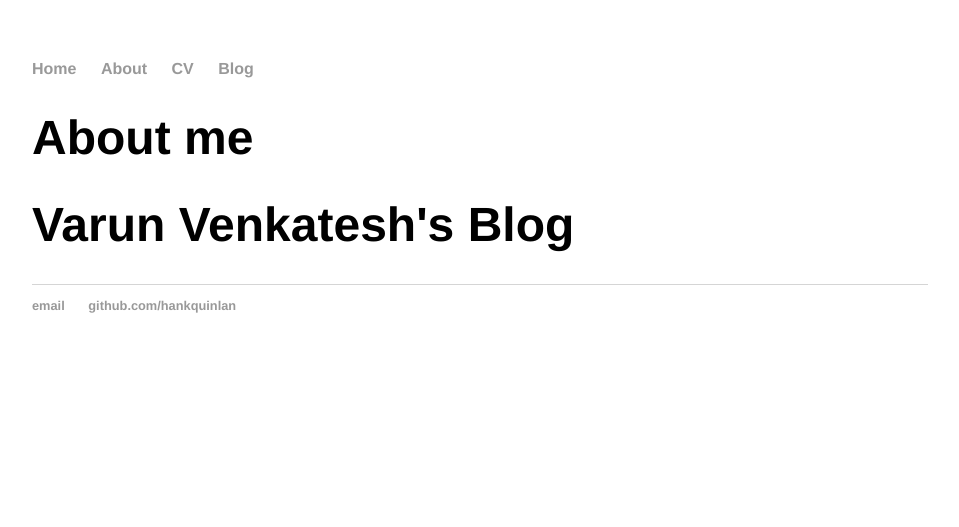
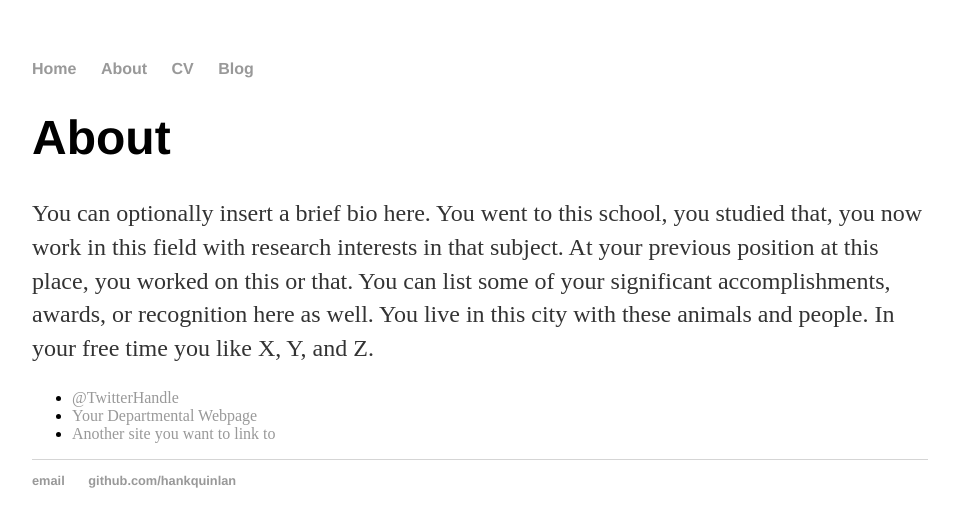
Before and after one commit to jcdwalle/VarunSVenkatesh.github.io, a Jekyll site: the page built from about/index.html, in a window 1280 px wide. Shown: the top 527 px of the page, without its empty margins (160-1119 px from the left). Built offline with Jekyll 4.4.1, drawn with Linux system fonts in a browser that asks for light colours.

Commit message:
Update index.html

```diff
--- a/about/index.html
+++ b/about/index.html
@@ -2,9 +2,14 @@
 layout: default
 title: About me
 ---
-<h1>{{ page.title }}</h1>
-<p class="meta">{{ page.date | date_to_string }}</p>
 
-<div class="post">
-  {{ content }}
-</div>
+		<div class="about">
+			<h1>About</h1>
+			<p>You can optionally insert a brief bio here. You went to this school, you studied that, you now work in this field with research interests in that subject. At your previous position at this place, you worked on this or that. You can list some of your significant accomplishments, awards, or recognition here as well. You live in this city with these animals and people. In your free time you like X, Y, and Z.</p>
+
+			<ul class="contacts">
+				<li><a href="#">@TwitterHandle</a></li>
+				<li><a href="#">Your Departmental Webpage</a></li>
+				<li><a href="#">Another site you want to link to</a></li>
+				</ul>
+		</div>
```
